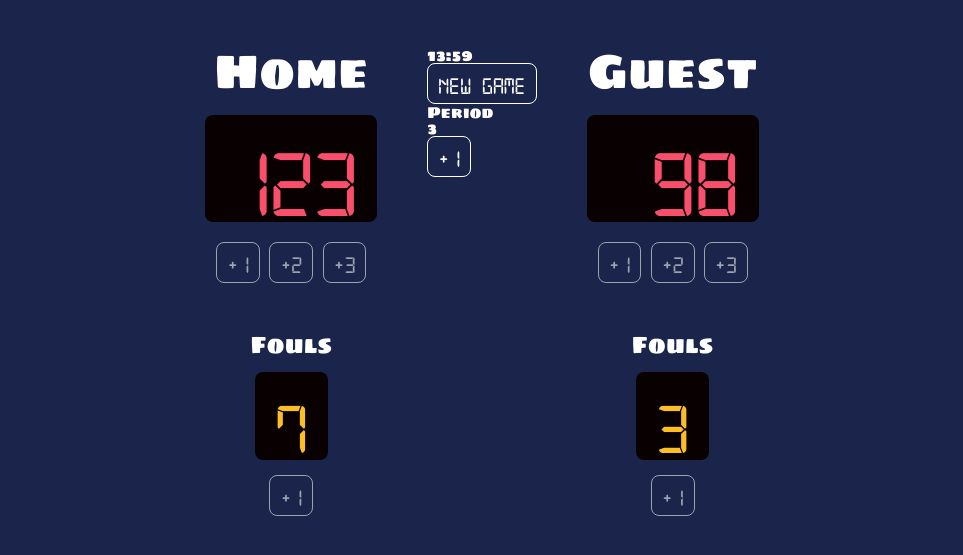
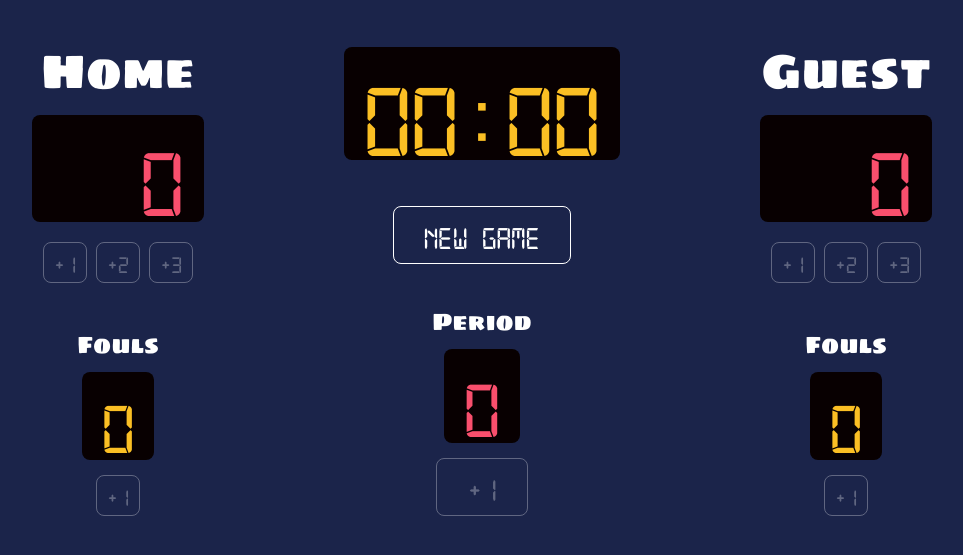
Before and after one commit to ipaulaa/basketball-scoreboard, a plain HTML site: page index.html in a window 1280 px wide. Shown: the part 133-688 px from the top of the page, without its empty margins (158-1121 px from the left). Drawn offline with Linux system fonts and the light colour scheme.

Commit message:
:sparkles: complete implementation of design

```diff
--- a/index.html
+++ b/index.html
@@ -26,7 +26,7 @@
         <section class="home">
           <div class="score">
             <h2>Home</h2>
-            <p class="panel" id="home-score">123</p>
+            <p class="panel" id="home-score">0</p>
             <div class="btns">
               <button disabled id="home-btn-1">+1</button>
               <button disabled id="home-btn-2">+2</button>
@@ -36,26 +36,26 @@
 
           <div class="fouls">
             <h3>Fouls</h3>
-            <p class="panel" id="home-fouls">7</p>
+            <p class="panel" id="home-fouls">0</p>
             <button disabled id="home-btn-foul">+1</button>
           </div>
         </section>
 
         <section class="controls">
-          <p class="timer">13:59</p>
+          <p class="panel timer" id="timer">00:00</p>
           <!-- New / Quit / Stop / Continue -->
           <button id="btn-action">New Game</button>
           <div class="period">
             <h2>Period</h2>
-            <p>3</p>
-            <button id="btn-period">+1</button>
+            <p class="panel">0</p>
+            <button disabled id="btn-period">+1</button>
           </div>
         </section>
 
         <section class="guest">
           <div class="score">
             <h2>Guest</h2>
-            <p class="panel" id="guest-score">98</p>
+            <p class="panel" id="guest-score">0</p>
             <div class="btns">
               <button disabled id="guest-btn-1">+1</button>
               <button disabled id="guest-btn-2">+2</button>
@@ -65,7 +65,7 @@
 
           <div class="fouls">
             <h3>Fouls</h3>
-            <p class="panel" id="guest-fouls">3</p>
+            <p class="panel" id="guest-fouls">0</p>
             <button disabled id="guest-btn-foul">+1</button>
           </div>
         </section>
--- a/src/css/style.css
+++ b/src/css/style.css
@@ -27,17 +27,20 @@ h1 {
 }
 
 main {
+  min-width: 700px;
+  max-width: 900px;
+  margin: 0 auto;
   display: flex;
-  justify-content: center;
+  justify-content: space-between;
   align-items: flex-start;
-  gap: 50px;
 }
 
 section {
 }
 
 .score,
-.fouls {
+.fouls,
+.period {
   display: flex;
   flex-direction: column;
   justify-content: flex-start;
@@ -54,13 +57,20 @@ section {
 }
 
 .panel {
+  width: fit-content;
   padding: 20px 20px 10px;
+
+  color: #fbbf24;
   background-color: #080001;
   border-radius: 8px;
 
   font-family: "Digital 7", monospace;
   line-height: 0.8;
   text-align: right;
+}
+
+.timer {
+  font-size: 6.5rem;
 }
 
 .score p {
@@ -77,8 +87,7 @@ section {
 }
 
 button:disabled {
-  color: #9ca3af;
-  border-color: #9ca3af;
+  opacity: 0.3;
   cursor: not-allowed;
 }
 
@@ -102,17 +111,34 @@ button:active:not(:disabled) {
   transform: scale(0.96);
 }
 
-.fouls {
+.fouls,
+.period {
   gap: 15px;
 }
 
-.fouls h3 {
+.fouls h3,
+.period h2 {
   font-size: 1.5rem;
 }
 
 .fouls p {
-  width: fit-content;
-  color: #fbbf24;
-
   font-size: 4.5rem;
 }
+
+.controls {
+  display: flex;
+  flex-direction: column;
+  justify-content: space-between;
+  align-items: center;
+  align-self: stretch;
+}
+
+.period p {
+  font-size: 5rem;
+  color: #f94f6d;
+}
+
+.controls button {
+  padding: 15px 30px;
+  font-size: 2rem;
+}
```
